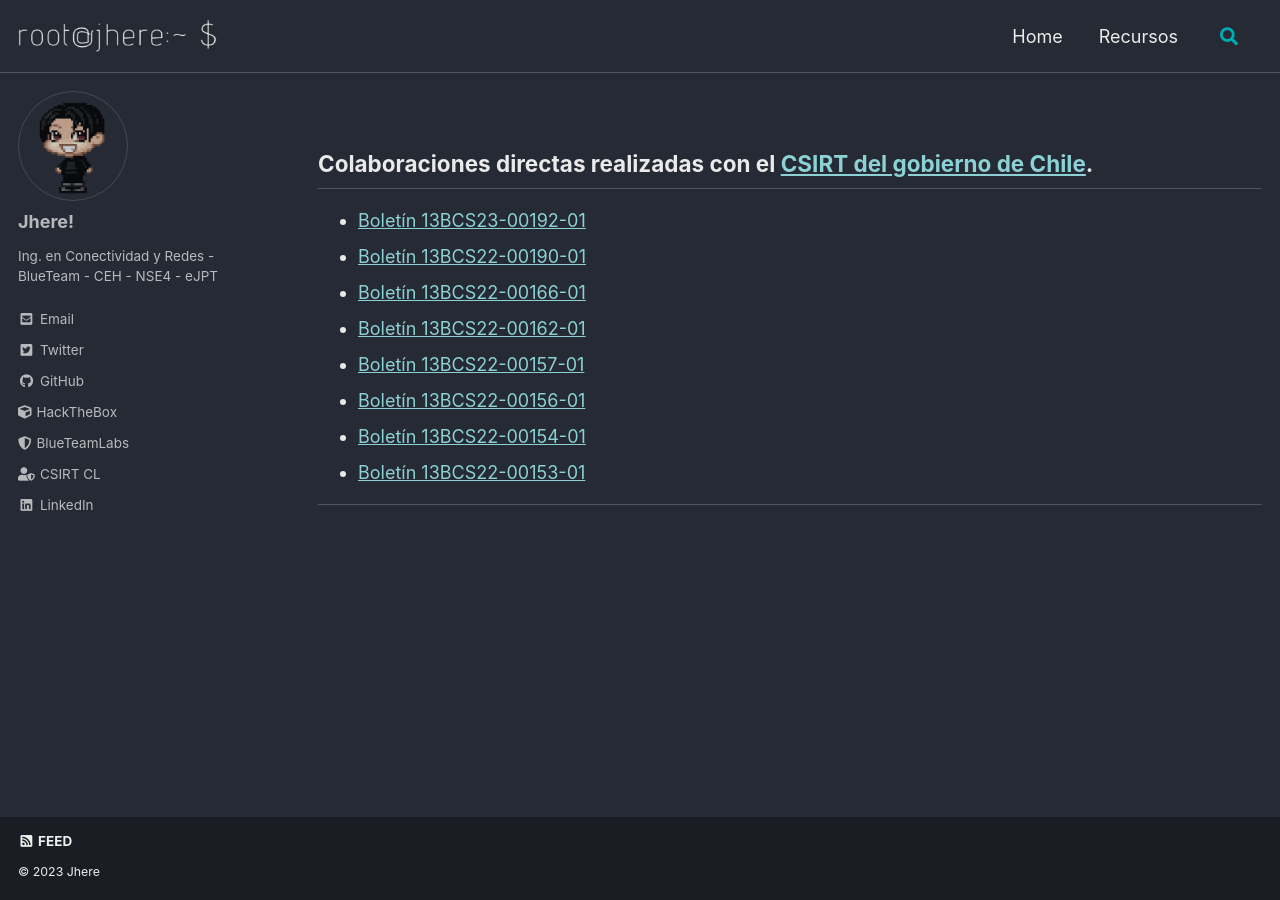
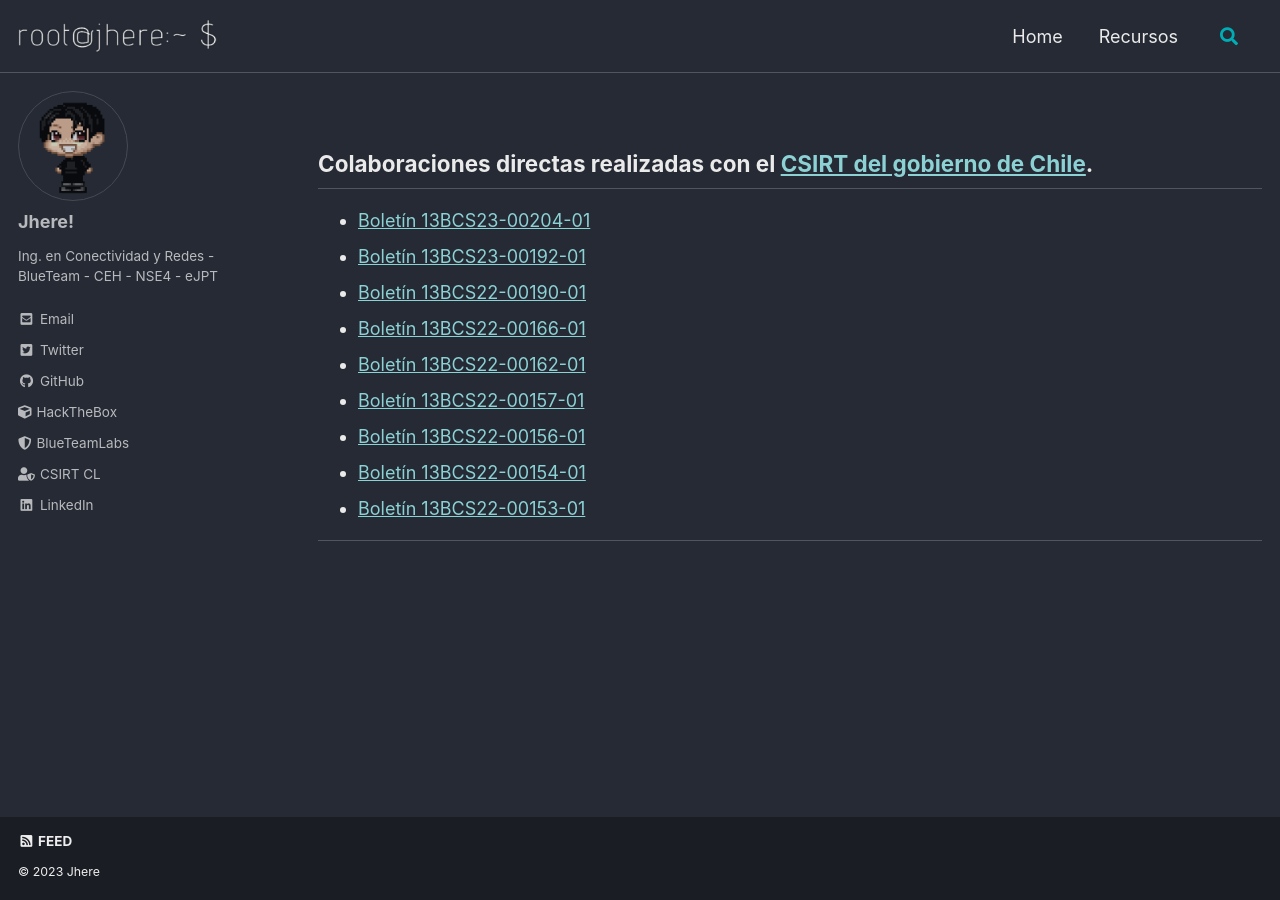
Before and after one commit to jheeree/jheeree.github.io, a Jekyll site: the page built from _pages/csirt-gob.md, in a window 1280 px wide. Built offline with Jekyll 4.4.1, drawn with Linux system fonts in a browser that asks for light colours; cached includes are drawn as plain includes.

Commit message:
colab csirt

```diff
--- a/_pages/csirt-gob.md
+++ b/_pages/csirt-gob.md
@@ -8,6 +8,7 @@ author_profile: true
 
 ## Colaboraciones directas realizadas con el [CSIRT del gobierno de Chile](https://www.csirt.gob.cl).
 
+- [ Boletín 13BCS23-00204-01 ](https://www.csirt.gob.cl/media/2023/04/13BCS23-00204-01.pdf)
 - [ Boletín 13BCS23-00192-01 ](https://www.csirt.gob.cl/media/2023/01/13BCS23-000192-01.pdf)
 - [ Boletín 13BCS22-00190-01 ](https://www.csirt.gob.cl/media/2022/12/13BCS22-000190-01.pdf)
 - [ Boletín 13BCS22-00166-01 ](https://www.csirt.gob.cl/media/2022/07/13BCS22-000166-Boletin-Semanal.pdf)
```
